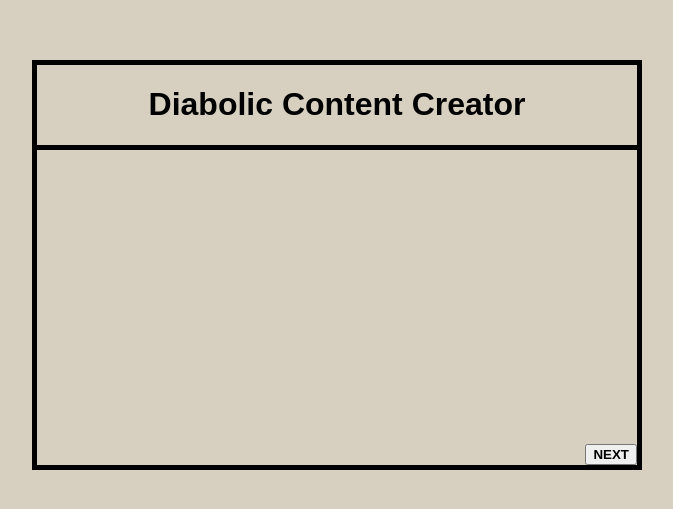
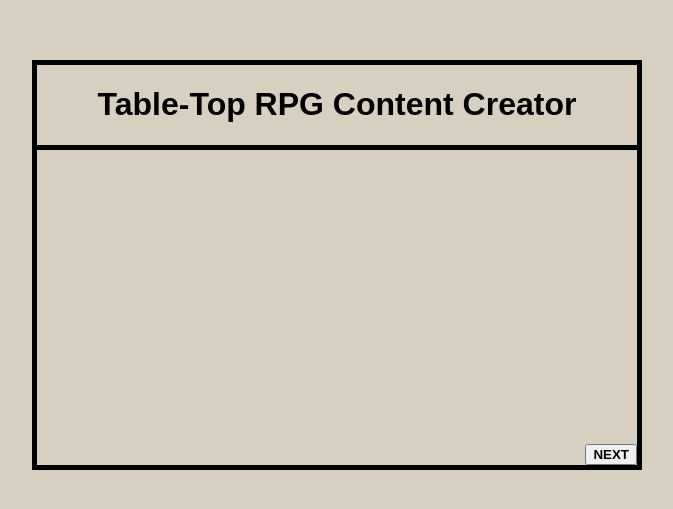
Before and after one commit to capntechbeard/dcc, a React app: page / in a window 1280 px wide. Shown: the part 135-644 px from the top of the page, without its empty margins (303-976 px from the left). Built offline with nearby package versions, Linux system fonts and the light colour scheme.

Commit message:
title swap

```diff
--- a/src/views/00Splash.jsx
+++ b/src/views/00Splash.jsx
@@ -20,7 +20,7 @@ class Splash extends Component {
     return (
       <Fragment>
         <Container title="Subtitle?">
-          <Header title="Diabolic Content Creator" />
+          <Header title="Table-Top RPG Content Creator" />
           <Button
             className="next-button"
             onClick={this.handleNavigation}
```
